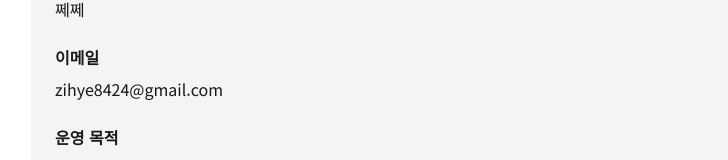
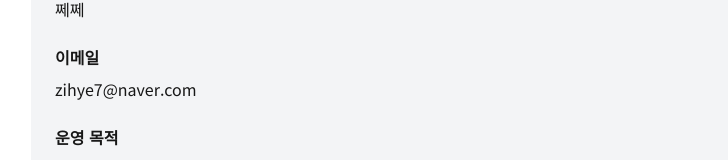
Before and after one commit to zihye8424-ship-it/baengnyeong-project, a Next.js app: page /contact in a window 1280 px wide. Shown: the part 315-475 px from the top of the page, without its empty margins (185-913 px from the left). Built offline with nearby package versions, Linux system fonts and the light colour scheme.

Commit message:
Add ads.txt

```diff
--- a/app/contact/page.tsx
+++ b/app/contact/page.tsx
@@ -19,7 +19,7 @@ export default function ContactPage() {
         <p>쩨쩨</p>
 
         <p className="font-bold mt-6 mb-2">이메일</p>
-        <p>zihye8424@gmail.com</p>
+        <p>zihye7@naver.com</p>
 
         <p className="font-bold mt-6 mb-2">운영 목적</p>
         <p>
```
